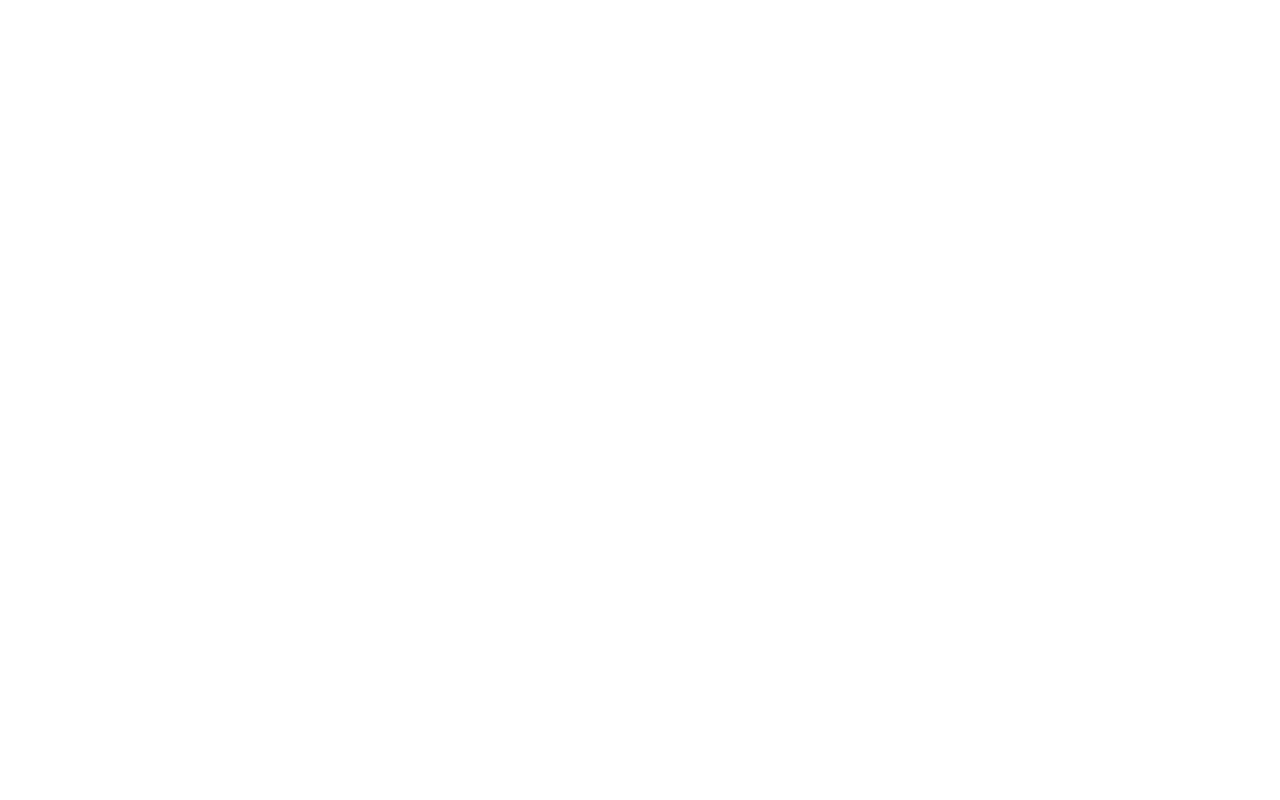
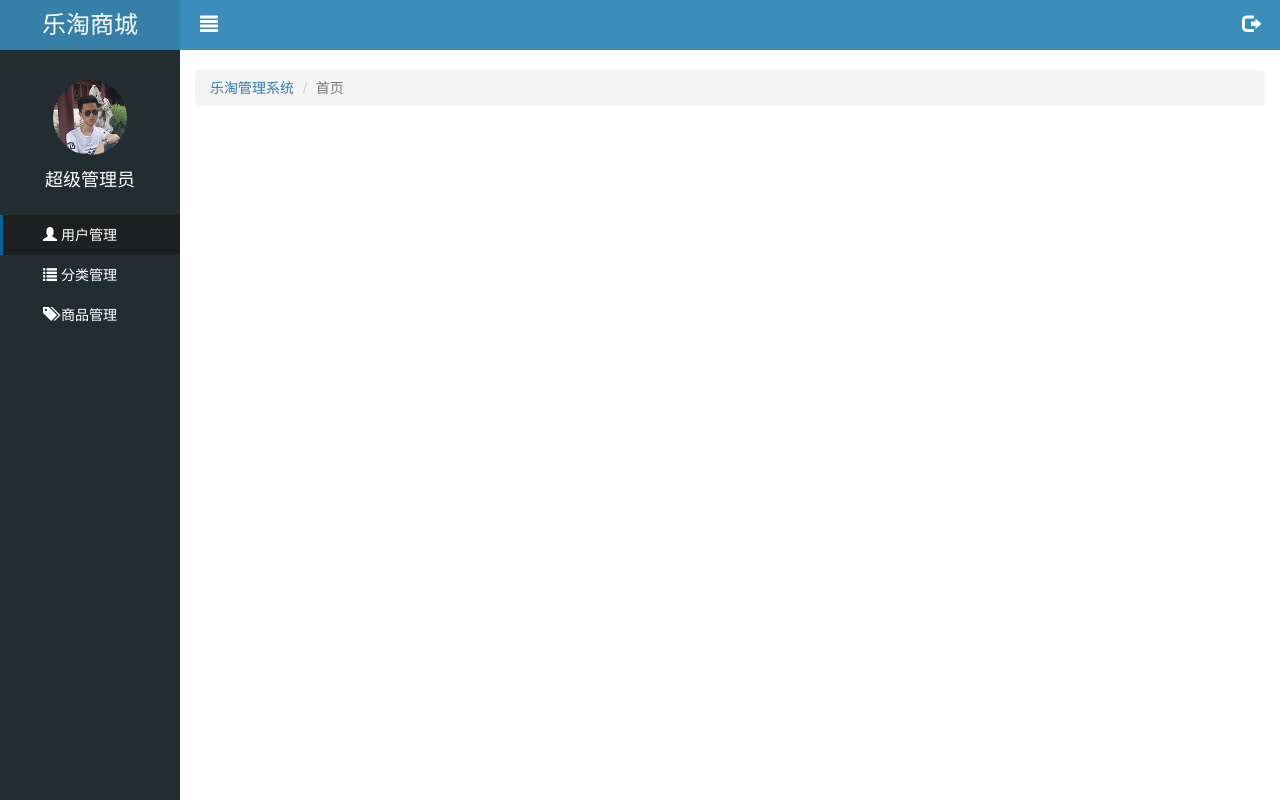
Before and after one commit to shijintao001/letao, a website: page public/blank/index.html in a window 1280 px wide. Drawn offline with Linux system fonts and the light colour scheme.

Commit message:
首页静态页完成

```diff
--- a/public/blank/css/common.css
+++ b/public/blank/css/common.css
@@ -1,4 +1,20 @@
 @charset "UTF-8";
+
+html,body{
+    height: 100%;
+}
+
+*{
+    margin: 0;
+    padding: 0;
+    list-style: none;
+}
+
+a, a:link,a:visited,a:hover,a:active{
+    text-decoration: none;
+}
+
+
 
 .body-bg {
     background-color: #222d32;
@@ -6,3 +22,82 @@
 .mt-150 {
     margin-top:150px;
 }
+
+
+.lt-aside{
+    width: 180px;
+    height: 100%;
+    background-color: #222d32;
+    position: absolute;
+    top: 0;
+    left: 0;
+}
+
+
+.lt-aside .brand a{
+    display: block;
+    width: 180px;
+    height: 50px;
+    color: #fff;
+    font-size:24px;
+    text-align: center;
+    line-height:50px;
+    background-color: #367fa9;
+}
+
+
+.lt-aside .user img {
+    display: block;
+    margin: 30px auto 0;
+    border-radius: 50%;
+}
+
+.lt-aside .user p {
+    text-align: center;
+    color: #fff;
+    font-size:18px;
+    line-height:50px;
+}
+
+
+
+.lt-aside .nav a {
+    display: block;
+    height: 40px;
+    padding-left:40px;
+    color: #fff;
+    line-height:40px;
+    border-left:3px solid transparent;
+}
+
+.lt-aside .nav .second a{
+    padding-left:60px;
+}
+
+.lt-aside .nav a.now{
+    background-color: #1d1f21;
+    border-color: #069;
+}
+
+
+
+
+/* 右侧 */
+.lt-main {
+    /*width: 100%;*/
+    height: 100%;
+    /*background-color: hotpink;*/
+    margin-left:180px;
+}
+
+.lt-main .lt-header{
+    height: 50px;
+    background-color: #3c8dbc;
+    line-height: 50px;
+    padding:0 20px;
+    margin-bottom:20px;
+}
+.lt-main .lt-header a {
+    color:#fff;
+    font-size:18px;
+}
--- a/public/blank/index.html
+++ b/public/blank/index.html
@@ -2,10 +2,78 @@
 <html lang="en">
 <head>
     <meta charset="UTF-8">
-    <title>乐淘首页管理系统</title>
-    <link rel="stylesheet" href="./lib/bootstrap/css/bootstrap.min.css">
+    <title>首页</title>
+    <link rel="stylesheet" href="lib/bootstrap/css/bootstrap.min.css">
+    <link rel="stylesheet" href="lib/bootstrap-validator/css/bootstrapValidator.min.css">
+    <link rel="stylesheet" href="lib/nprogress/nprogress.css">
+    <link rel="stylesheet" href="css/common.css">
 </head>
 <body>
+<!-- 左侧 -->
+<div class="lt-aside">
+    <div class="brand">
+        <a href="index.html">
+            乐淘商城
+        </a>
+    </div>
+    <div class="user">
+        <img src="images/default.jpg" alt="">
+        <p>超级管理员</p>
+    </div>
+    <div class="nav">
+        <ul>
+            <li>
+                <a href="user.html" class="now">
+                    <span class="glyphicon glyphicon-user"></span>
+                    用户管理
+                </a>
+            </li>
+            <li>
+                <a href="javascript:;">
+                    <span class="glyphicon glyphicon-list"></span>
+                    分类管理
+                </a>
+
+
+                <div class="second" style="display: none;">
+                    <a href="first.html">一级分类</a>
+                    <a href="second.html">二级分类</a>
+                </div>
+            </li>
+            <li>
+                <a href="user.html">
+                    <span class="glyphicon glyphicon-tags"></span>
+                    商品管理
+                </a>
+            </li>
+        </ul>
+    </div>
+</div>
+<!-- 右侧-->
+<div class="lt-main">
+    <div class="lt-header">
+        <a href="javascript:;" class="pull-left icon-menu"><span class="glyphicon glyphicon-align-justify"></span></a>
+        <a href="javascript:;" class="pull-right  icon-logout "><span class="glyphicon glyphicon-log-out"></span></a>
+    </div>
+
+    <div class="container-fluid">
+        <ol class="breadcrumb">
+            <li><a href="#">乐淘管理系统</a></li>
+            <li class="active">首页</li>
+        </ol>
+
+        <!--内容 -->
+        <div class="lt-content"> </div>
+    </div>
+</div>
+
+<!-- 路径导航 -->
 
 </body>
 </html>
+<script src="lib/jquery-1.12.4.js"></script>
+<script src="lib/bootstrap/js/bootstrap.min.js"></script>
+<script src="lib/bootstrap-validator/js/bootstrapValidator.min.js"></script>
+<script src="lib/nprogress/nprogress.js"></script>
+<script src="js/common.js"></script>
+<script src="js/login.js"></script>
```
